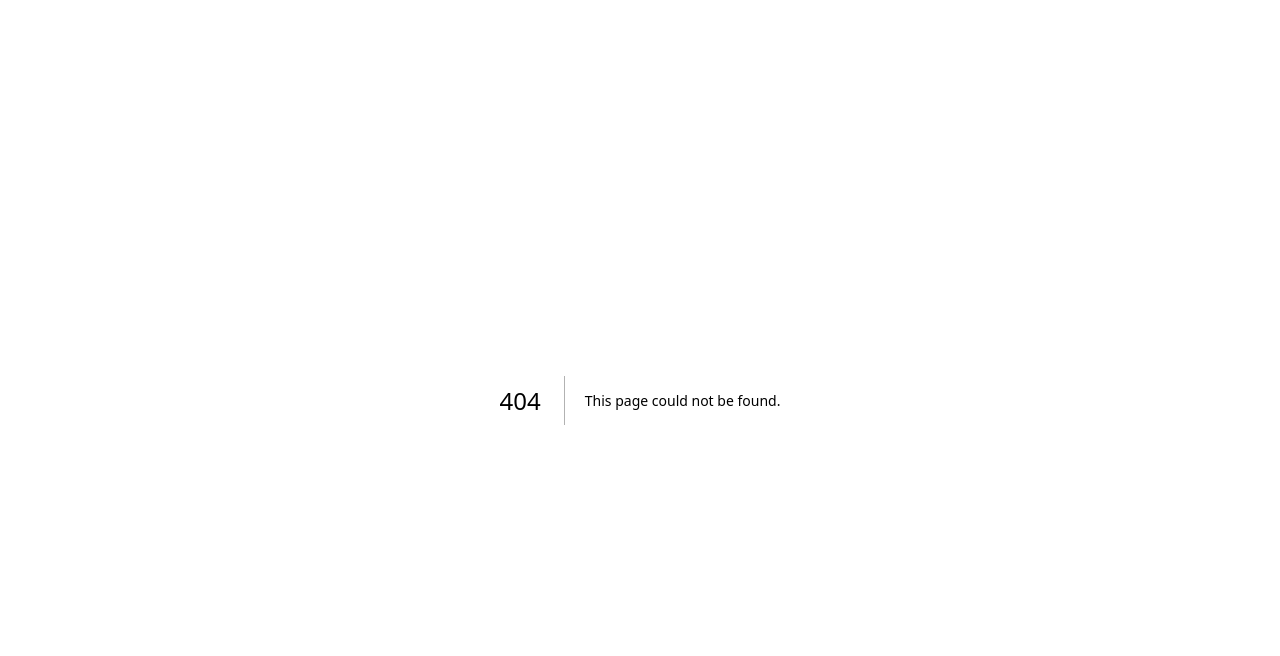
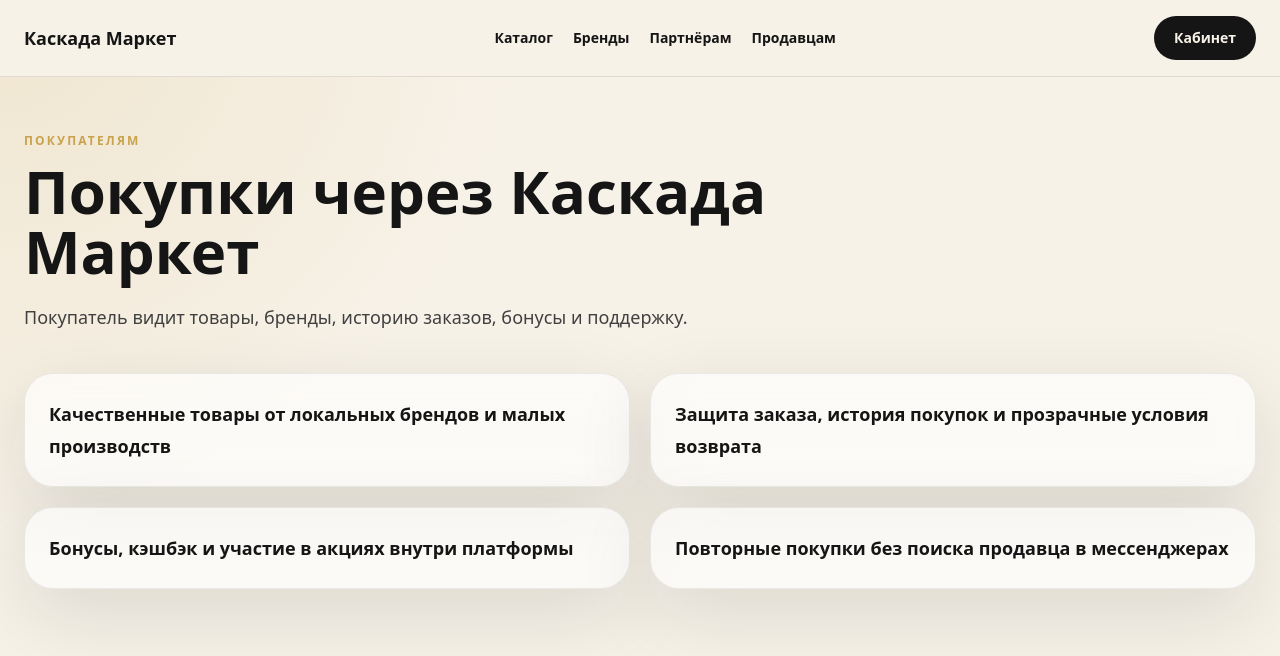
Before and after one commit to Iliavsevolodov/kaskada-, a Next.js app: page /buyers in a window 1280 px wide. Before the commit this address had no page. Shown: the top 656 px of the page. Built offline with nearby package versions, Linux system fonts and the light colour scheme.

Commit message:
Add buyers page

```diff
--- /dev/null
+++ b/src/app/buyers/page.tsx
@@ -0,0 +1,18 @@
+import { SiteHeader } from '@/components/SiteHeader';
+import { buyerBenefits } from '@/lib/data';
+
+export default function BuyersPage() {
+  return (
+    <main className="min-h-screen text-graphite">
+      <SiteHeader />
+      <section className="mx-auto max-w-7xl px-6 py-14">
+        <p className="section-label text-xs font-bold text-gold">Покупателям</p>
+        <h1 className="mt-3 max-w-4xl text-5xl font-black leading-tight md:text-6xl">Покупки через Каскада Маркет</h1>
+        <p className="mt-5 max-w-3xl text-lg leading-8 text-neutral-700">Покупатель видит товары, бренды, историю заказов, бонусы и поддержку.</p>
+        <div className="mt-10 grid gap-5 md:grid-cols-2">
+          {buyerBenefits.map((item) => <div className="card-glass rounded-[1.8rem] p-6 text-lg font-bold leading-8 shadow-soft" key={item}>{item}</div>)}
+        </div>
+      </section>
+    </main>
+  );
+}
```
